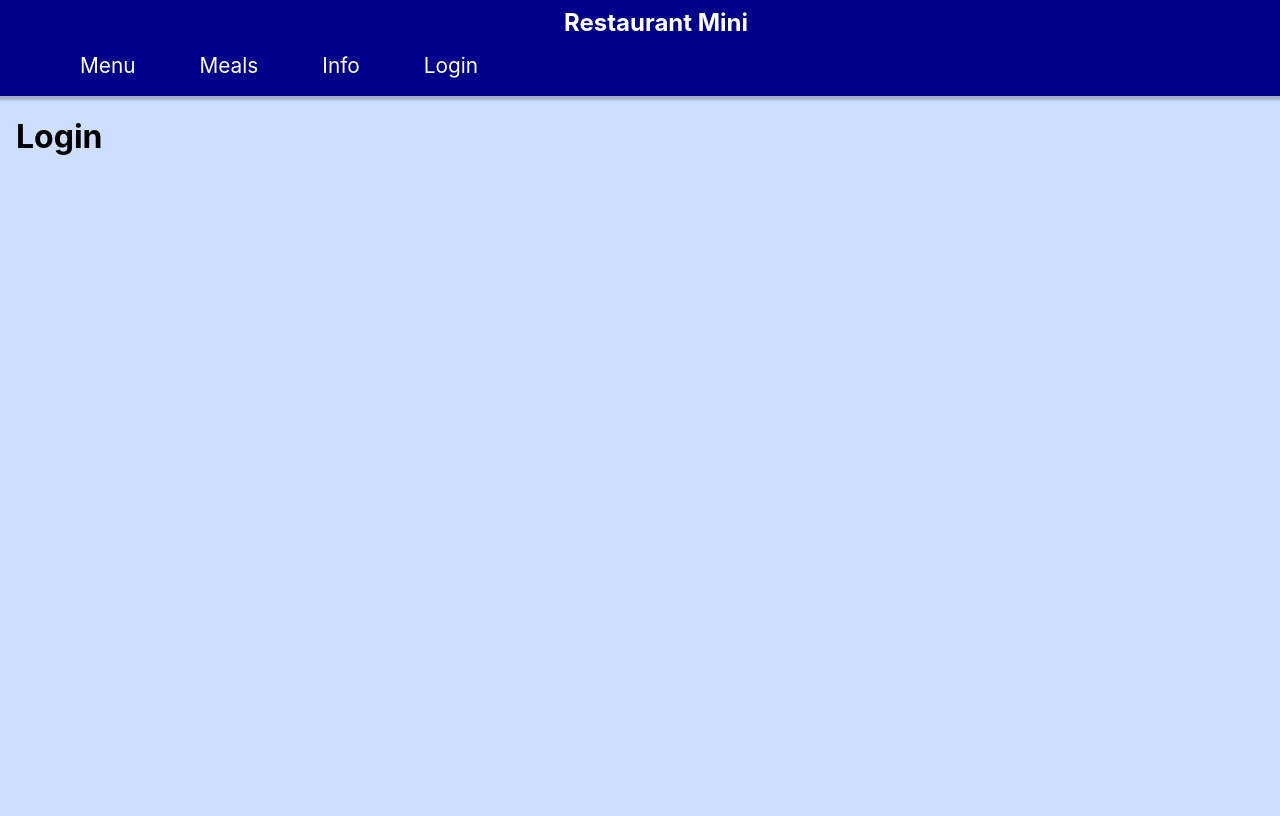
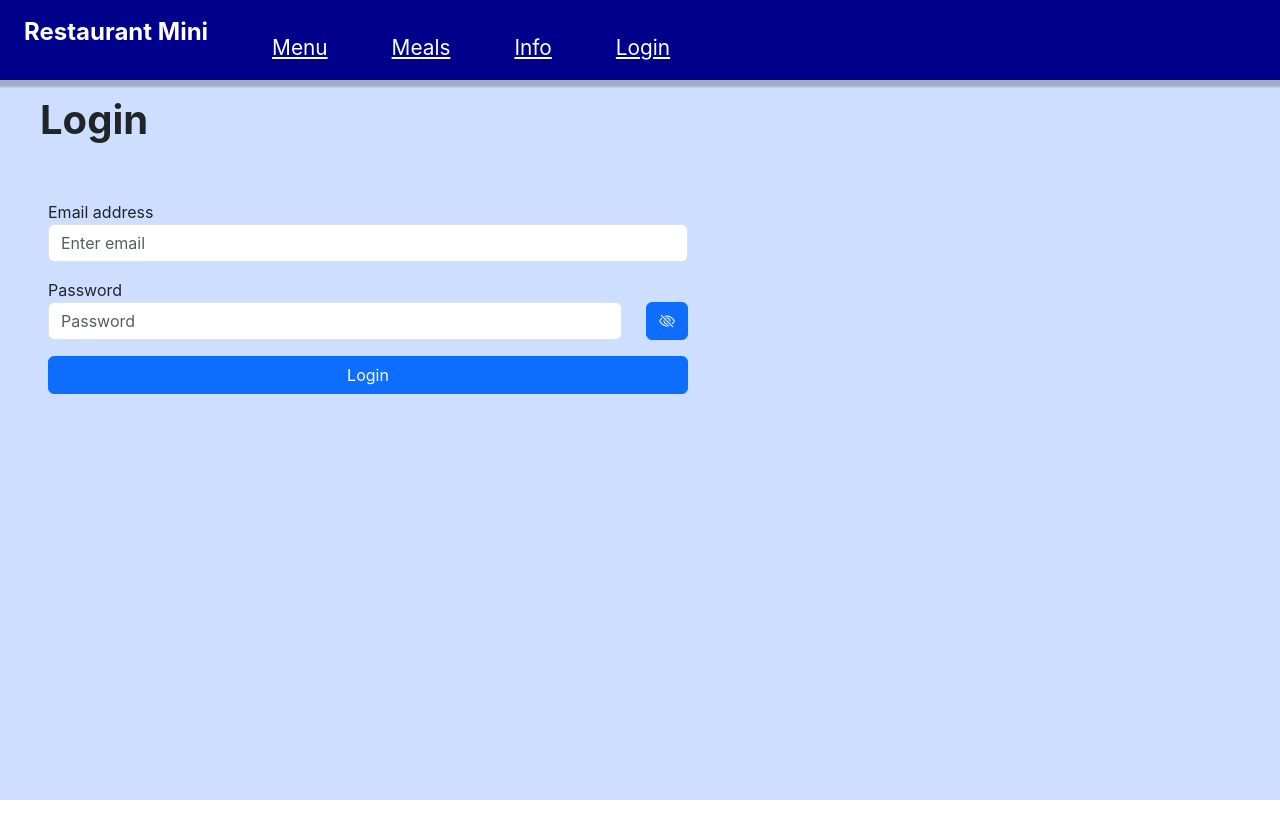
Before and after one commit to mateod062/restaurant-menu, a React (Create React App) app: page /login in a window 1280 px wide. Built offline with nearby package versions, Linux system fonts and the light colour scheme.

Commit message:
creating login page, adding bootstrap

```diff
--- a/package.json
+++ b/package.json
@@ -6,8 +6,11 @@
     "@testing-library/jest-dom": "^5.17.0",
     "@testing-library/react": "^13.4.0",
     "@testing-library/user-event": "^13.5.0",
+    "bootstrap": "^5.3.2",
+    "bootstrap-icons": "^1.11.2",
     "react": "^18.2.0",
     "react-dom": "^18.2.0",
+    "react-hook-form": "^7.48.2",
     "react-scripts": "5.0.1",
     "web-vitals": "^2.1.4"
   },
--- a/src/App.js
+++ b/src/App.js
@@ -1,4 +1,3 @@
-import logo from './logo.svg';
 import {BrowserRouter, Route, Routes} from "react-router-dom";
 import './App.css';
 import Menu from "./page/home/Menu";
--- a/src/component/common/content/Content.js
+++ b/src/component/common/content/Content.js
@@ -1,11 +1,11 @@
 import "./Content.css"
-const Content = ({subtitle}, {content}) => {
+const Content = ({subtitle, children}) => {
   return (
       <div className={"body"} >
           <div className={"subtitle"}>
-              <h1>{subtitle}</h1>
+              <h1 className={"mt-3 mx-4"}><strong>{subtitle}</strong></h1>
           </div>
-          {content}
+          {children}
       </div>
   )
 }
--- a/src/component/navbar/NavBar.css
+++ b/src/component/navbar/NavBar.css
@@ -2,13 +2,13 @@
     height: 80px;
     width: 100%;
     display: flex;
-    flex-direction: column;
+    flex-direction: row;
     align-items: center;
     position: relative;
     padding: 0.5rem 0.5rem;
     background-color: darkblue;
     color: white;
-    box-shadow: 0 2px 2px 2px rgba(9, 9, 9, 0.23);
+    box-shadow: 0 2px 2px 5px rgba(9, 9, 9, 0.23);
 }
 
 .title {
@@ -17,6 +17,7 @@
     font-size: 1.5rem;
     font-weight: bold;
     margin-left: 1rem;
+    margin-bottom: 1rem;
 }
 
 .navigation-menu {
@@ -25,6 +26,7 @@
 
 .navigation-menu ul {
     display: flex;
+    margin-top: 2rem;
 }
 
 .navigation-menu li {
@@ -33,7 +35,7 @@
 }
 
 .navigation-menu li a {
-    text-decoration: none;
+    text-decoration: underline;
     display: block;
     width: 100%;
     color: white;
--- a/src/index.js
+++ b/src/index.js
@@ -1,3 +1,5 @@
+import "bootstrap/dist/css/bootstrap.css"
+import "bootstrap-icons/font/bootstrap-icons.css";
 import React from 'react';
 import ReactDOM from 'react-dom/client';
 import './index.css';
--- a/src/page/login/Login.js
+++ b/src/page/login/Login.js
@@ -1,8 +1,49 @@
 import Content from "../../component/common/content/Content";
+import {useState} from "react";
 
 const Login = () => {
+
+    const [email, setEmail] = useState("");
+    const [password, setPassword] = useState("");
+    const [passwordVisible, setPasswordVisible] = useState(false);
+
+    const handlePasswordChange = (event) => {
+        setPassword(event.target.value);
+    };
+
+    const handleEmailChange = (event) => {
+        setEmail(event.target.value);
+    }
+
+    const handleSubmit = (event) => {
+        event.preventDefault();
+    };
+
     return (
-        <Content subtitle={"Login"} />
+        <Content subtitle={"Login"}>
+            <form onSubmit={handleSubmit}>
+                <div className={"w-50 d-flex flex-column justify-content-start mx-5 mt-5"}>
+                    <div className="form-group">
+                        <label htmlFor="inputEmail">Email address</label>
+                        <input type="email" className="form-control" onChange={handleEmailChange} id={"inputEmail"} aria-describedby="emailHelp" placeholder="Enter email" />
+                    </div>
+                    <div className="form-group mt-3">
+                        <label htmlFor="inputPassowrd">Password</label>
+                        <div className={"form-group row"}>
+                            <div className={"col"}>
+                                <input type={passwordVisible ? "text" : "password"} className="form-control" onChange={handlePasswordChange} id="inputPassword" placeholder="Password" />
+                            </div>
+                            <div className={"col-auto"}>
+                                <button type={"button"} className={"btn btn-primary ml-5"} onClick={() => setPasswordVisible(!passwordVisible)}>
+                                    {passwordVisible ? <i className={"bi bi-eye"}/> : <i className={"bi bi-eye-slash"}/>}
+                                </button>
+                            </div>
+                        </div>
+                    </div>
+                    <button type="submit" className="btn btn-primary mt-3">Login</button>
+                </div>
+            </form>
+        </Content>
     )
 };
 
```
Also changed, not shown: 1 other file (tests, documents, lock files or other folders).
